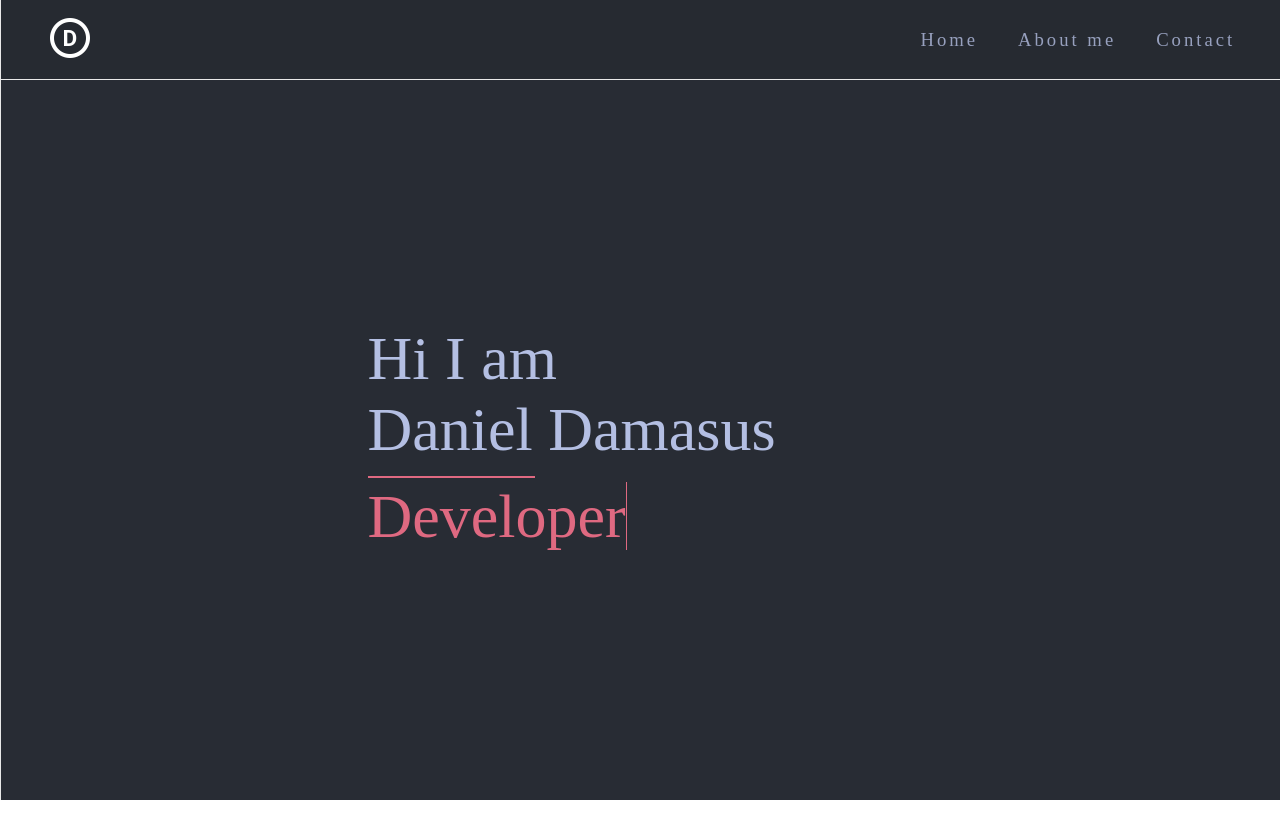
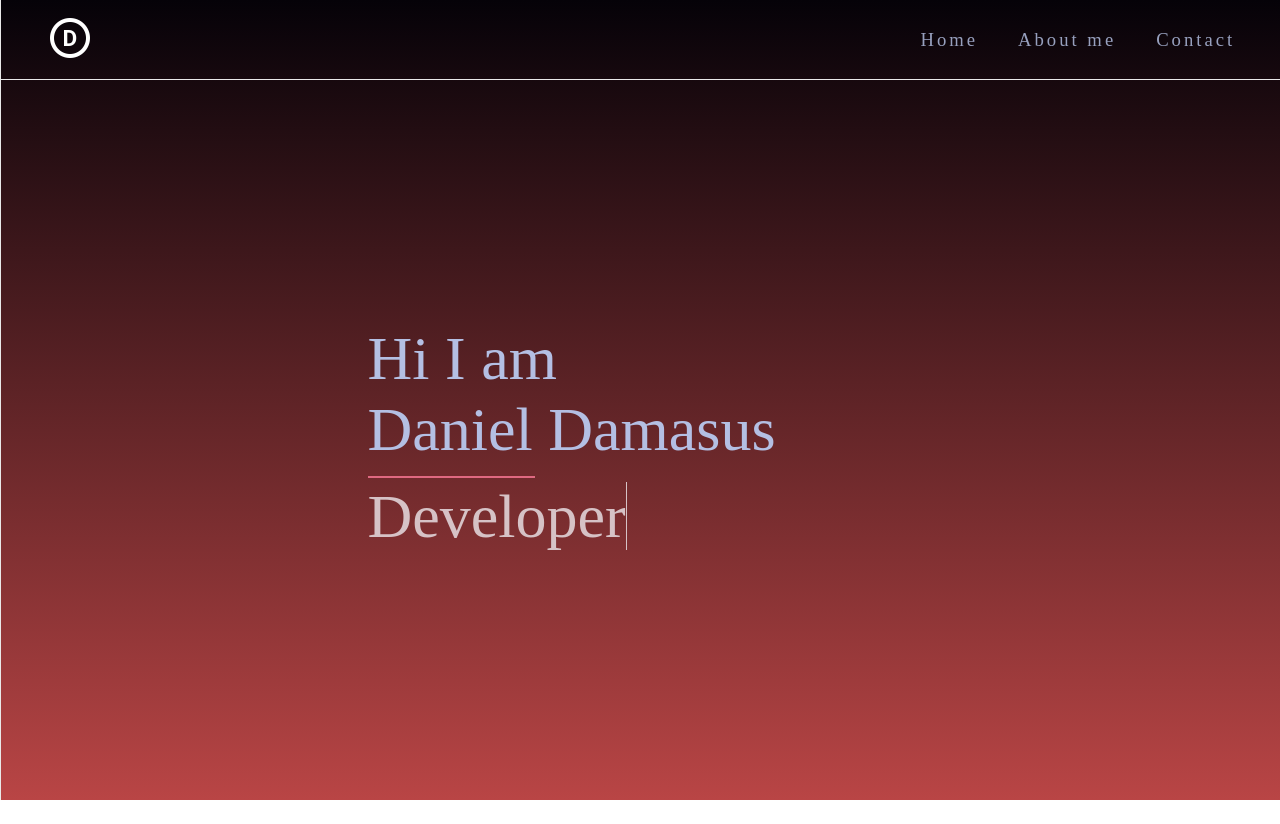
Before and after one commit to Dand2-5/My-website, a plain HTML site: page index.html in a window 1280 px wide. Drawn offline with Linux system fonts and the light colour scheme.

Commit message:
Design Update

```diff
--- a/css/about.css
+++ b/css/about.css
@@ -1,6 +1,6 @@
 @import url('https://fonts.googleapis.com/css?family=Public+Sans&display=swap');
 :root{
-  --accent: #DE677E;
+  --accent: #6967de;
   --light: #B4BFE3;
   --lightText: #97A0BE;
   --dark: #282C34;
@@ -17,7 +17,7 @@
 }
 body{
   background-color: #887278;
-  background-image: linear-gradient(to bottom, #887278,rgb(18, 31, 56))
+  background-image: linear-gradient(to bottom, #0a0a0f,rgb(32, 41, 56), #0a0a0f)
 }
 .navbar{
   display: grid;
@@ -40,7 +40,7 @@ nav{
   margin-left: 40px;
 }
 .nav__link a:hover{
-  color: #da708c;
+  color: var(--accent);
 }
 .navbar-brand{
   height: 3rem;
@@ -52,6 +52,7 @@ nav{
   font-weight: light;
   letter-spacing: 3px;
   text-decoration: none;
+  transition: color .3s ease;
 }
 .container{
   height: 514px;
--- a/css/contact.scss
+++ b/css/contact.scss
@@ -8,7 +8,7 @@ $inputColor: rgb(253, 253, 253);
   font-family: montserrat;
 }
 body {
-  background-image: linear-gradient(312deg, #7f58a3, #0d324d);
+  background: linear-gradient(312deg, #050208, #0d324d);
   // background-image: linear-gradient(120deg, #e0c3fc 0%, #330867 100%);
   height: 100vh;
 }
@@ -58,7 +58,6 @@ nav {
 }
 .formWrapper {
   display: flex;
-  height: 80vh;
   width: 100vw;
   align-items: center;
   justify-content: space-evenly;
@@ -67,7 +66,7 @@ form {
   position: relative;
   width: 50%;
   max-width: 600px;
-  height: 600px;
+  height: 580px;
   display: flex;
   flex-direction: column;
   justify-content: space-evenly;
--- a/index.html
+++ b/index.html
@@ -42,12 +42,16 @@
           <h1 class="title">
             Hi I am<br /><span class="underline">Daniel</span> Damasus
             <div style="margin-top: 1rem; height: 2rem;">
-                <span
+              <span
                 class="txt-type"
                 data-wait="3000"
                 data-words='["Developer", "Creator", "Designer", "Teacher"]'
-                  style="color:var(--accent); font-weight: 400; border-right: 1px solid;"
-                ></span>
+                style="
+                  color: rgb(214 194 198);
+                  font-weight: 400;
+                  border-right: 1px solid;
+                "
+              ></span>
             </div>
           </h1>
           <div class="social" id="social">
--- a/style.scss
+++ b/style.scss
@@ -20,6 +20,7 @@ body {
   background-repeat: no-repeat;
   border-left: .5px solid rgb(233, 233, 233);
   overflow: hidden;
+  background-image: linear-gradient(180deg, #050208, #b94545);
 }
 .navbar {
   padding: 9px 20px;
@@ -27,8 +28,8 @@ body {
   justify-content: center;
   height: 10vh;
   min-height: 4rem;
-  background: #262a31;
   border-bottom: .5px solid rgb(233, 233, 233);
+  // background: #262a31;
   // border-left: .5px solid rgb(233, 233, 233);
 }
 nav {
@@ -156,7 +157,7 @@ a {
   align-items: center;
   height: 90vh;
   max-height: 1200px;
-  background: #282c34;
+  // background: #282c34;
 }
 .top {
   height: 100%;
```
Also changed, not shown: css/contact.css, style.css, 2 other files.
